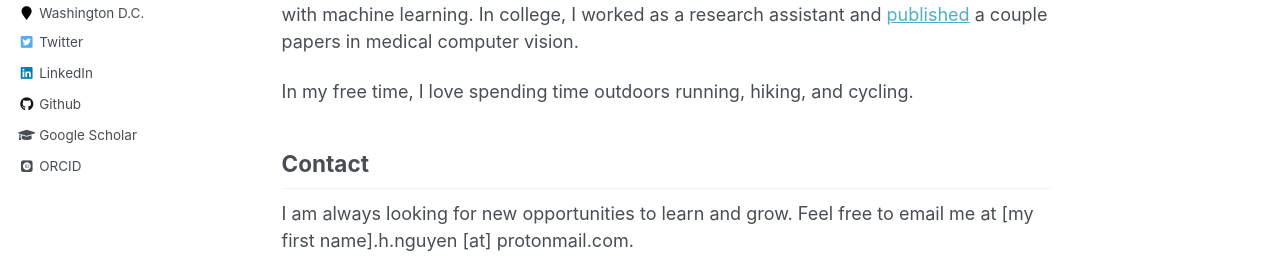
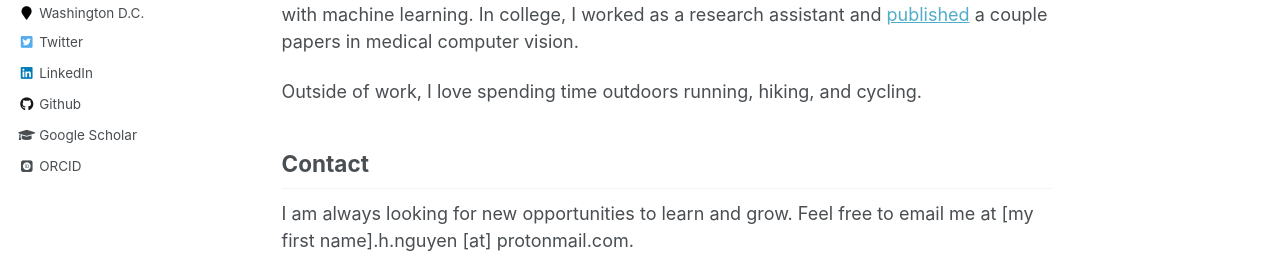
Before and after one commit to EthanHNguyen/ethanhnguyen.github.io, a Jekyll site: the page built from _pages/about.md, in a window 1280 px wide. Shown: the part 372-646 px from the top of the page. Built offline with Jekyll 4.4.1, drawn with Linux system fonts in a browser that asks for light colours; some web fonts are replaced.

Commit message:
update about

```diff
--- a/_pages/about.md
+++ b/_pages/about.md
@@ -12,7 +12,7 @@ Welcome to my blog! Thanks for stopping by. I'm Ethan Nguyen. I am a (profession
 
 Currently, I am a full-time software engineer at [Capital One](https://en.wikipedia.org/wiki/Capital_One) building a brand new system to decide credit card applications. I graduated [Vanderbilt University](https://en.wikipedia.org/wiki/Vanderbilt_University) with a Bachelor's of Science (Computer Science) in 2023, and I am continuing my education as a part-time remote student at [Georgia Tech](https://en.wikipedia.org/wiki/Georgia_Tech) to obtain a Master's of Science (Computer Science) expected to graduate in 2026. I love working on distributed systems as well as tinkering with machine learning. In college, I worked as a research assistant and [published](https://ethanhn.com/publications/) a couple papers in medical computer vision.
 
-In my free time, I love spending time outdoors running, hiking, and cycling.
+Outside of work, I love spending time outdoors running, hiking, and cycling.
 
 ## Contact
 I am always looking for new opportunities to learn and grow. Feel free to email me at [my first name].h.nguyen [at] protonmail.com.
```
